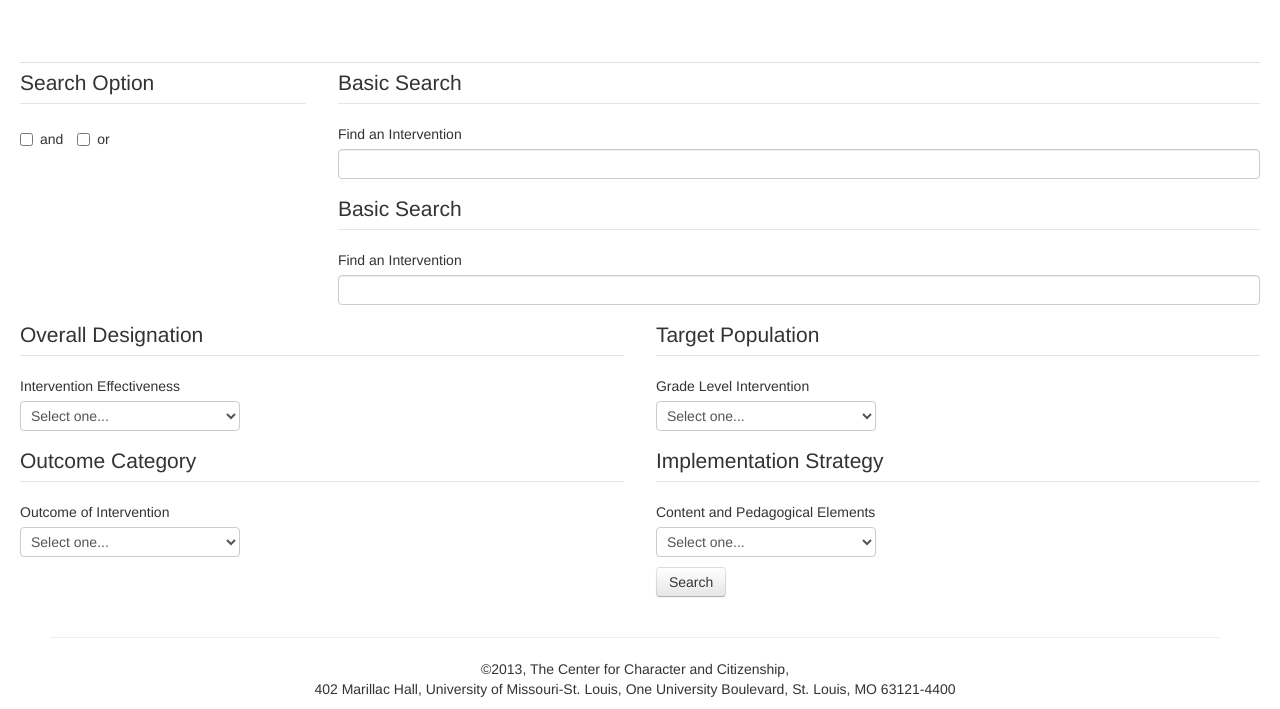
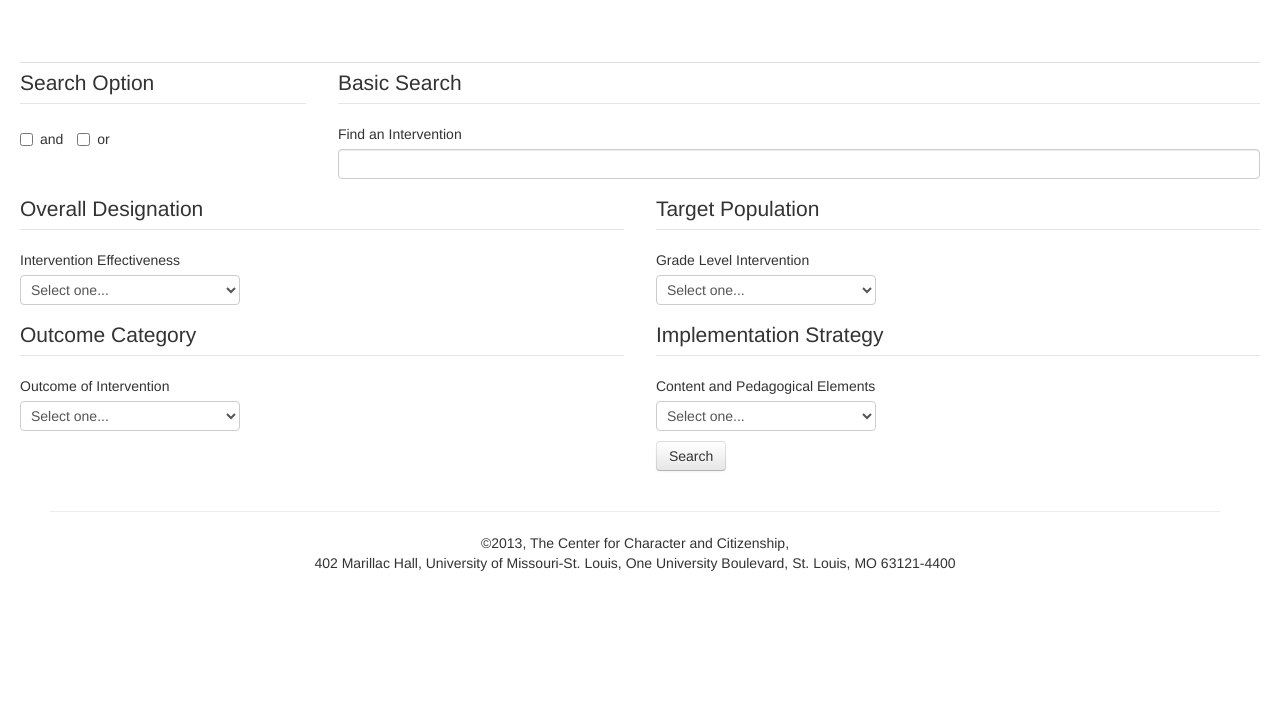
Before and after one commit to pbetts1/wwce-online, a CodeIgniter app: page /index.php/advanced/index in a window 1280 px wide. Shown: the part 230-939 px from the top of the page. After the commit the page ends 801 px from the top, so only its background shows below. Run offline with CodeIgniter, Linux system fonts and the light colour scheme; some libraries are stand-ins or nearby versions.

Commit message:
more form changes

```diff
--- a/application/views/advanced_view.php
+++ b/application/views/advanced_view.php
@@ -17,14 +17,6 @@
 				</section>
 
 				<section class="span9">
-
-						<fieldset>
-							<legend>
-								Basic Search
-							</legend>
-							<label>Find an Intervention</label>
-							<input type="text" name="name" class="input-block-level">
-						</fieldset>
 
 					<?php
 									echo form_fieldset('Basic Search');
```
